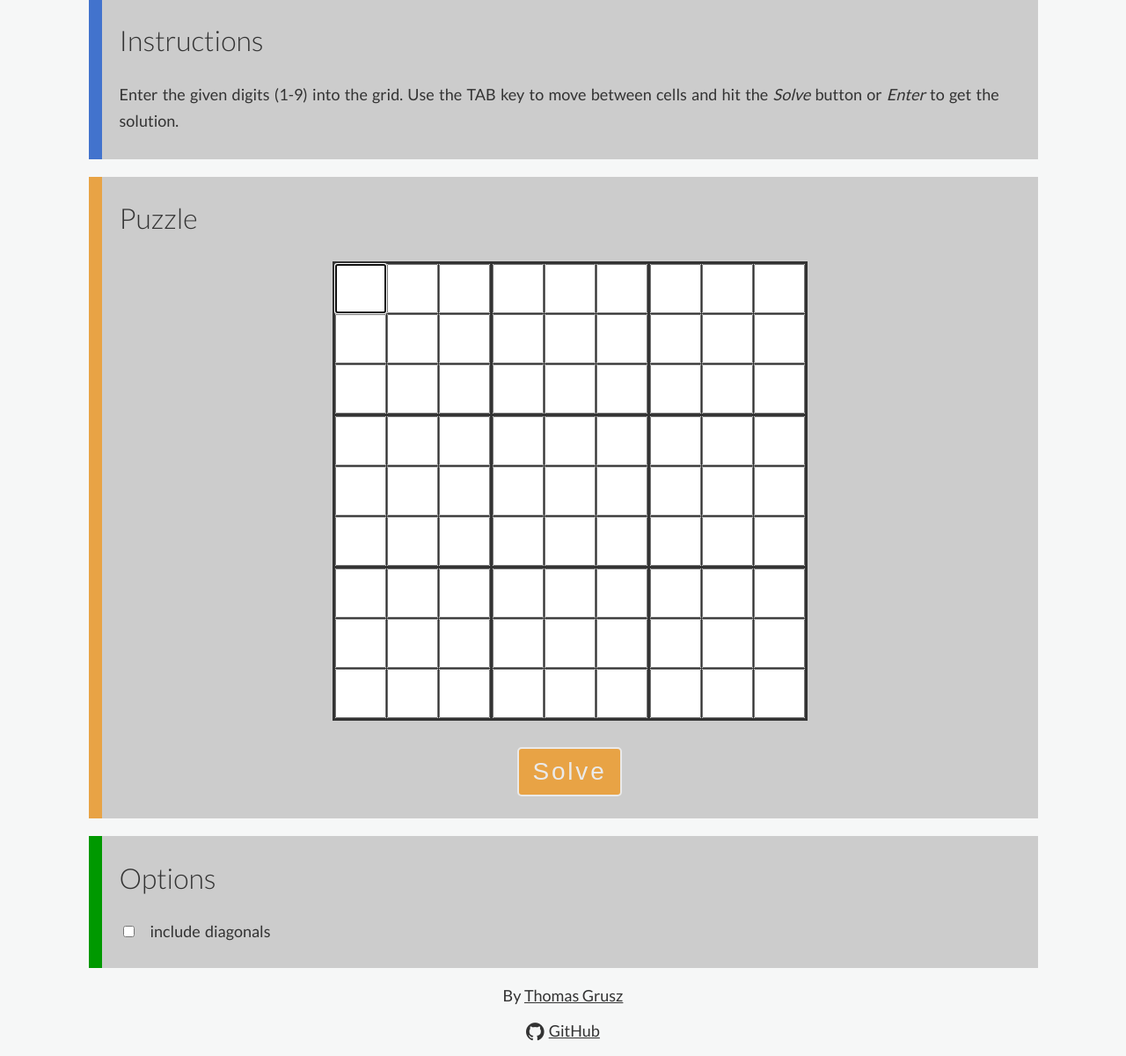
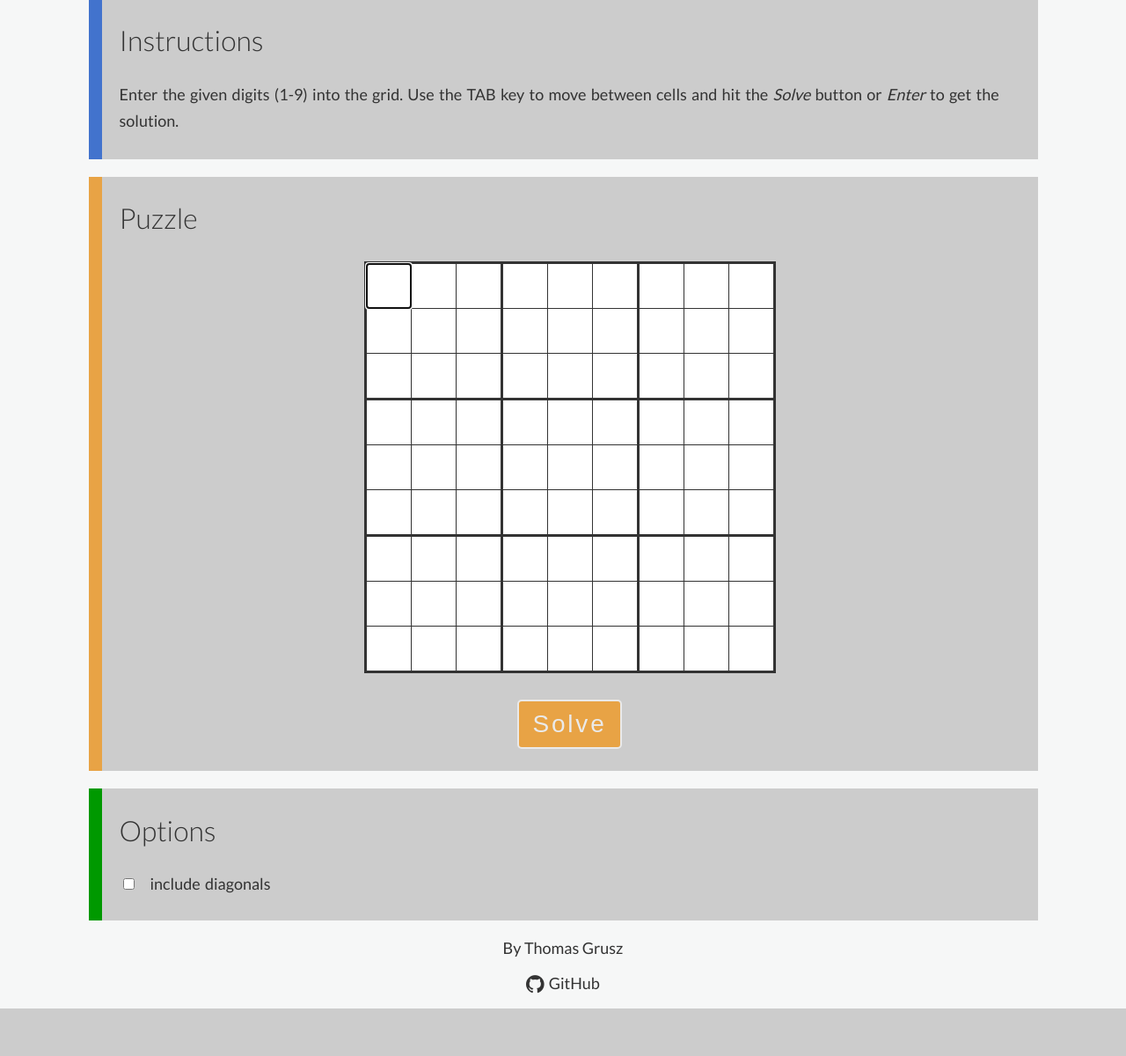
Before and after one commit to thomasgrusz/Sudoku-Solver, a Python web app: template templates/start.html in a window 1280 px wide. Shown: the part 175-1375 px from the top of the page at 88% size. After the commit the page ends 1321 px from the top, so only its background shows below. Run offline with Jinja, Linux system fonts and the light colour scheme; the template is opened without the code that fills it, so the values that code supplies are empty.

Commit message:
feat: Fix display and layout for iOS

```diff
--- a/css/main.css
+++ b/css/main.css
@@ -1,5 +1,6 @@
 body {
-    box-sizing: border-box;
+    -webkit-box-sizing: border-box;
+            box-sizing: border-box;
     background: #f6f7f7f7;
     color: #333;
     font-family: 'Lato', sans-serif;
@@ -67,8 +68,14 @@ main > div {
     text-align: center;
     font-size: 16px;
     font-weight: 300;
-    height: 17px;
-    width: 17px;
+    height: 24px;
+    width: 24px;
+    padding: 0;
+    border: none;
+    border-radius: 0;
+    -webkit-appearance: none !important;
+       -moz-appearance: none !important;
+            appearance: none !important;
 }
 #solve-btn {
     display: block;
@@ -100,6 +107,7 @@ footer {
 }
 footer a {
     color: #333;
+    text-decoration: none;
 }
 .social-icon {
     padding: 0 5px 0 0;
--- a/templates/error.html
+++ b/templates/error.html
@@ -6,7 +6,7 @@
         <div id="puzzle">
             <h2 style="text-align: center">OOPS, this puzzle has no solution.</h2>
             <form method="" action="/">
-                <input id="solve-btn" type="submit" value="Solve another Puzzle">
+                <button id="solve-btn" type="submit">Solve a different Puzzle</button>
             </form>
         </div>
     </main>
--- a/templates/solution.html
+++ b/templates/solution.html
@@ -20,7 +20,7 @@
                         </tr>
                     {% endfor %}
                 </table>
-                <input id="solve-btn" type="submit" value="Solve another Puzzle">
+                <button id="solve-btn" type="submit">Solve another Puzzle</button>
             </form>
         </div>
     </main>
--- a/templates/start.html
+++ b/templates/start.html
@@ -32,7 +32,7 @@
                     {% endfor %}
                 </table>
                 <input id="submitted-diag" type="checkbox" name="diag" value="yes" style="display: none;">
-                <input id="solve-btn" type="submit" value="Solve">
+                <button id="solve-btn" type="submit">Solve</button>
             </form>
         </div>
         <div id="options">
```
